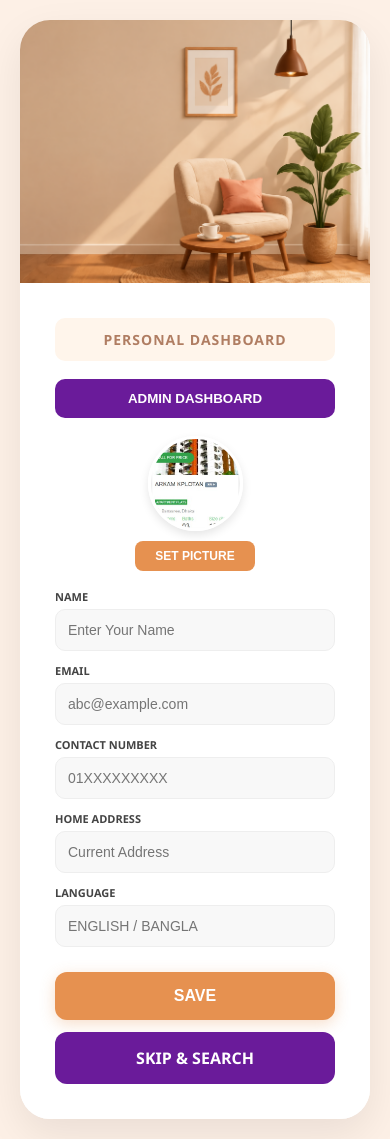
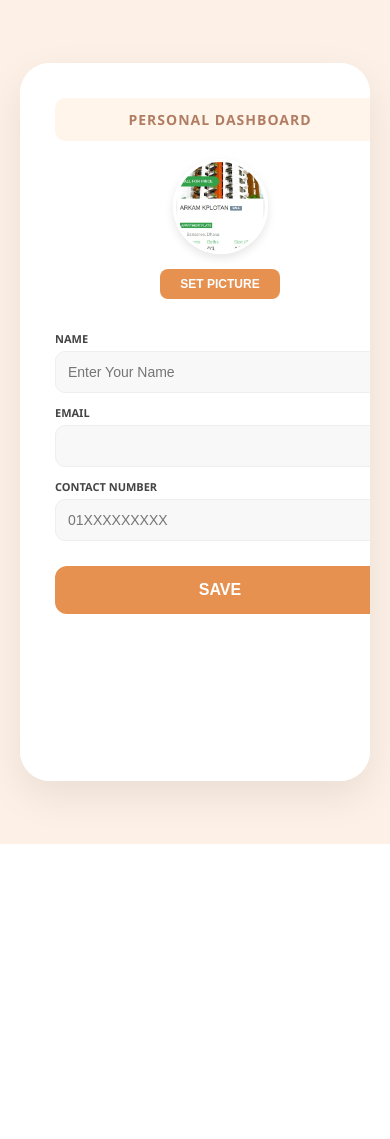
Before and after one commit to Riya1153/StayFinder, a Django app: page /dashboard/ in a window 390 px wide. After the commit the page ends 844 px from the top, so only its background shows below. Run offline with Django 5.2, Linux system fonts and the light colour scheme.

Commit message:
fixed dashboard views and indentation

```diff
--- a/core/templates/dashboard.html
+++ b/core/templates/dashboard.html
@@ -1,233 +1,68 @@
 {% load static %}
+<!DOCTYPE html>
 <html lang="en">
 <head>
     <meta charset="UTF-8">
     <meta name="viewport" content="width=device-width, initial-scale=1.0">
     <title>StayFinder Dashboard</title>
+    <style>
+        /* Keeping your existing styles */
+        * { margin: 0; padding: 0; box-sizing: border-box; }
+        body { background: #fdf0e6; font-family: 'Segoe UI', sans-serif; display: flex; justify-content: center; align-items: center; min-height: 100vh; padding: 20px; }
+        .container { display: flex; background: white; border-radius: 30px; box-shadow: 0 15px 40px rgba(0,0,0,0.08); width: 100%; max-width: 1150px; height: 85vh; min-height: 650px; overflow: hidden; }
+        .dashboard-card { flex: 1; padding: 35px; min-width: 400px; display: flex; flex-direction: column; background: white; z-index: 2; overflow-y: auto; }
+        .header { background: #fff5eb; color: #b07d62; padding: 12px; text-align: center; border-radius: 10px; font-weight: 800; margin-bottom: 18px; font-size: 14px; letter-spacing: 1px; text-transform: uppercase; }
 
-    <style>
-        * { margin: 0; padding: 0; box-sizing: border-box; }
+        /* Profile Section Styling */
+        .profile-section { text-align: center; margin-bottom: 20px; }
+        .profile-section img { width: 95px; height: 95px; border-radius: 50%; object-fit: cover; border: 3px solid #fff; box-shadow: 0 4px 10px rgba(0,0,0,0.1); }
+        .set-picture-btn { background: #e69150; border: none; padding: 8px 20px; margin-top: 10px; border-radius: 8px; color: white; font-weight: bold; font-size: 12px; cursor: pointer; }
 
-        body {
-            background: #fdf0e6;
-            font-family: 'Segoe UI', sans-serif;
-            display: flex;
-            justify-content: center;
-            align-items: center;
-            min-height: 100vh;
-            padding: 20px;
-        }
+        /* Form Styling */
+        label { font-size: 11px; font-weight: 800; color: #444; margin-top: 12px; display: block; text-transform: uppercase; }
+        input { width: 100%; background: #f8f8f8; padding: 12px; border-radius: 10px; margin-top: 5px; border: 1px solid #eee; outline: none; font-size: 14px; color: #333; }
+        .save-btn { width: 100%; margin-top: 25px; padding: 15px; background: #e69150; border: none; border-radius: 12px; color: white; font-weight: bold; font-size: 16px; cursor: pointer; text-transform: uppercase; }
 
-        .container {
-            display: flex;
-            background: white;
-            border-radius: 30px;
-            box-shadow: 0 15px 40px rgba(0,0,0,0.08);
-            width: 100%;
-            max-width: 1150px;
-            height: 85vh;
-            min-height: 650px;
-            overflow: hidden;
-        }
-
-        .dashboard-card {
-            flex: 1;
-            padding: 35px;
-            min-width: 400px;
-            display: flex;
-            flex-direction: column;
-            justify-content: center;
-            background: white;
-            z-index: 2;
-        }
-
-        .header {
-            background: #fff5eb;
-            color: #b07d62;
-            padding: 12px;
-            text-align: center;
-            border-radius: 10px;
-            font-weight: 800;
-            margin-bottom: 18px;
-            font-size: 14px;
-            letter-spacing: 1px;
-        }
-
-        .admin-btn {
-            width: 100%;
-            margin-bottom: 18px;
-            padding: 12px;
-            background: #6a1b9a;
-            color: white;
-            border: none;
-            border-radius: 10px;
-            font-weight: bold;
-            cursor: pointer;
-        }
-
-        .profile {
-            text-align: center;
-            margin-bottom: 18px;
-        }
-
-        .profile img {
-            width: 95px;
-            height: 95px;
-            border-radius: 50%;
-            object-fit: cover;
-            border: 3px solid #fff;
-            box-shadow: 0 4px 10px rgba(0,0,0,0.1);
-        }
-
-        .profile button {
-            background: #e69150;
-            border: none;
-            padding: 8px 20px;
-            margin-top: 10px;
-            border-radius: 8px;
-            color: white;
-            font-weight: bold;
-            font-size: 12px;
-            cursor: pointer;
-        }
-
-        .label {
-            font-size: 11px;
-            font-weight: 800;
-            color: #444;
-            margin-top: 12px;
-            display: block;
-            text-transform: uppercase;
-        }
-
-        .input-box {
-            background: #f8f8f8;
-            padding: 12px;
-            border-radius: 10px;
-            margin-top: 5px;
-            border: 1px solid #eee;
-        }
-
-        .input-box input {
-            width: 100%;
-            border: none;
-            background: transparent;
-            outline: none;
-            font-size: 14px;
-            color: #333;
-        }
-
-        .save-btn {
-            width: 100%;
-            margin-top: 25px;
-            padding: 15px;
-            background: #e69150;
-            border: none;
-            border-radius: 12px;
-            color: white;
-            font-weight: bold;
-            font-size: 16px;
-            cursor: pointer;
-            box-shadow: 0 4px 15px rgba(230,145,80,0.3);
-            text-transform: uppercase;
-        }
-
-        .skip-btn {
-            display: block;
-            width: 100%;
-            margin-top: 12px;
-            padding: 15px;
-            background: #6a1b9a;
-            border: none;
-            border-radius: 12px;
-            color: white;
-            font-weight: bold;
-            font-size: 16px;
-            cursor: pointer;
-            text-align: center;
-            text-decoration: none;
-            text-transform: uppercase;
-        }
-
-        .right-side {
-            flex: 1.8;
-            position: relative;
-        }
-
-        .right-side img {
-            width: 100%;
-            height: 100%;
-            object-fit: cover;
-            display: block;
-        }
-
-        @media (max-width: 950px) {
-            .container {
-                flex-direction: column;
-                height: auto;
-            }
-
-            .right-side {
-                height: 350px;
-                order: -1;
-            }
-
-            .dashboard-card {
-                min-width: 100%;
-            }
-        }
+        .right-side { flex: 1.8; }
+        .right-side img { width: 100%; height: 100%; object-fit: cover; }
     </style>
 </head>
-
 <body>
 
 <div class="container">
     <div class="dashboard-card">
-        <div class="header">PERSONAL DASHBOARD</div>
+        <div class="header">Personal Dashboard</div>
 
-        <a href="{% url 'admin_dashboard' %}" style="text-decoration:none;">
-            <button type="button" class="admin-btn">ADMIN DASHBOARD</button>
-        </a>
+        {% if show_admin_btn %}
+        <div style="margin-bottom: 20px;">
+            <a href="{% url 'admin_dashboard' %}"
+               style="background-color: #6a1b9a; color: white; padding: 15px; display: block; text-align: center; text-decoration: none; border-radius: 12px; font-weight: bold; text-transform: uppercase; font-size: 14px;">
+                ADMIN DASHBOARD
+            </a>
+        </div>
+        {% endif %}
 
-        <form method="POST" enctype="multipart/form-data" action=".">
+        <div class="profile-section">
+            <img id="preview" src="{{ user_data.profile_pic.url|default:'/static/images/arkam.png' }}" alt="Profile">
+            <br>
+            <input type="file" id="upload" name="profile_image" hidden accept="image/*">
+            <button type="button" class="set-picture-btn" onclick="document.getElementById('upload').click()">SET PICTURE</button>
+        </div>
+
+        <form method="POST" enctype="multipart/form-data">
             {% csrf_token %}
 
-            <div class="profile">
-                <img id="preview" src="{% static 'images/arkam.png' %}" alt="profile">
-                <br>
-                <input type="file" id="upload" name="profile_image" hidden accept="image/*">
-                <button type="button" onclick="document.getElementById('upload').click()">SET PICTURE</button>
-            </div>
+            <label>NAME</label>
+            <input type="text" name="full_name" placeholder="Enter Your Name" value="{{ user_data.name|default:'' }}">
 
-            <label class="label">Name</label>
-            <div class="input-box">
-                <input type="text" name="full_name" placeholder="Enter Your Name">
-            </div>
+            <label>EMAIL</label>
+            <input type="email" name="email" value="{{ request.user.email }}" readonly>
 
-            <label class="label">Email</label>
-            <div class="input-box">
-                <input type="email" name="email" placeholder="abc@example.com">
-            </div>
-
-            <label class="label">Contact Number</label>
-            <div class="input-box">
-                <input type="text" name="phone" placeholder="01XXXXXXXXX">
-            </div>
-
-            <label class="label">Home Address</label>
-            <div class="input-box">
-                <input type="text" name="address" placeholder="Current Address">
-            </div>
-
-            <label class="label">Language</label>
-            <div class="input-box">
-                <input type="text" name="language" placeholder="ENGLISH / BANGLA">
-            </div>
+            <label>CONTACT NUMBER</label>
+            <input type="text" name="phone" placeholder="01XXXXXXXXX" value="{{ user_data.phone|default:'' }}">
 
             <button type="submit" class="save-btn">SAVE</button>
         </form>
-
-        <a href="{% url 'search_page' %}" class="skip-btn">SKIP & SEARCH</a>
     </div>
 
     <div class="right-side">
@@ -236,6 +71,7 @@
 </div>
 
 <script>
+    // Preview image before upload
     document.getElementById("upload").onchange = function(event) {
         let reader = new FileReader();
         reader.onload = function() {
--- a/core/views.py
+++ b/core/views.py
@@ -1,6 +1,9 @@
 from django.shortcuts import render, redirect, get_object_or_404
-from django.http import HttpResponse
-from django.contrib.admin.views.decorators import staff_member_required
+from django.http import HttpResponse,HttpResponseForbidden
+from django.contrib.auth.models import User
+from .models import Owner, UserProfile
+from django.contrib.auth import authenticate, login
+
 from .models import (
     Hostel, Owner, House,
     UserProfile, BookingRequest, RequirementAlert,
@@ -15,16 +18,43 @@ def front_page(request):
 
 
 def registration(request):
-    if request.method == "POST":
-        Owner.objects.create(
-            name=request.POST.get('name') or "",
-            phone=request.POST.get('phone') or "",
-            email=request.POST.get('email') or "",
-            password = request.POST.get('password') or ""
-        )
-        return redirect('login_view')
+     if request.method == "POST":
+        role = request.POST.get('role')
+        username = request.POST.get('name')
+        email = request.POST.get('email')
+        password = request.POST.get('password')
+        phone = request.POST.get('phone')
 
-    return render(request, 'registration.html')
+        # 1. Create the Auth User (Always do this so they can log in)
+        if not User.objects.filter(username=email).exists():
+            User.objects.create_user(
+                username=email,
+                email=email,
+                password=password,
+                first_name=username
+            )
+
+        # 2. Add to the Student table in CORE
+        if role == 'student':
+            Student.objects.create(
+                name=username,
+                email=email,
+                phone=phone,
+                password=password
+            )
+
+        # 3. Add to the Owner table in CORE (if they chose Owner)
+        elif role == 'owner':
+            Owner.objects.create(
+                name=username,
+                email=email,
+                phone=phone,
+                password=password
+            )
+
+            return redirect('login')
+
+     return render(request, 'registration.html')
 
 
 def login_view(request):
@@ -32,52 +62,70 @@ def login_view(request):
         email = request.POST.get("email")
         password = request.POST.get("password")
 
+        # 1. Authenticate against the built-in User table (uses hashes)
+        user = authenticate(request, username=email, password=password)
 
-        user = Owner.objects.filter(email=email, password=password).first()
+        if user is not None:
+            # 2. Log the user in (this creates the session)
+            login(request, user)
 
-        if user:
-
-            request.session['owner_id'] = user.id
+            # 3. Redirect to your dashboard
             return redirect('dashboard')
         else:
-
-            return HttpResponse("Invalid email or password. Please try again.")
+            # Show the error message you saw in your screenshot
+            return render(request, 'login.html', {'error': "Invalid email or password."})
 
     return render(request, 'login.html')
 
 
 def dashboard(request):
+    is_admin = request.user.is_authenticated and request.user.is_superuser
+    owner_id = request.session.get('owner_id')
+
+    user_data = None
+    if owner_id:
+        user_data = Owner.objects.filter(id=owner_id).first()
+
     if request.method == "POST":
-        UserProfile.objects.create(
-            full_name=request.POST.get("full_name") or "",
-            email=request.POST.get("email") or "",
-            phone=request.POST.get("phone") or "",
-            address=request.POST.get("address") or "",
-            language=request.POST.get("language") or ""
+        # Update or Create Profile Logic
+        full_name = request.POST.get("full_name") or ""
+        email = request.POST.get("email") or ""
+
+        UserProfile.objects.update_or_create(
+            email=email,
+            defaults={
+                'full_name': full_name,
+                'phone': request.POST.get("phone") or "",
+                'address': request.POST.get("address") or "",
+                'language': request.POST.get("language") or "",
+            }
         )
         return redirect("search_page")
 
-    return render(request, 'dashboard.html')
+    context = {
+        'user_data': user_data,
+        'show_admin_btn': is_admin or owner_id
+    }
+    return render(request, 'dashboard.html', context)
 
 
-@staff_member_required
+
 def admin_dashboard(request):
+    is_admin = request.user.is_authenticated and request.user.is_superuser
+    is_owner = 'owner_id' in request.session
+
+    if not (is_admin or is_owner):
+        return redirect('dashboard')
+
     total_users = Owner.objects.count()
     total_hostels = Hostel.objects.count()
     total_houses = House.objects.count()
-
     total_booking_requests = BookingRequest.objects.count()
     total_requirement_alerts = RequirementAlert.objects.count()
     total_applications = ApplicationForm.objects.count()
     total_feedbacks = PaymentFeedback.objects.count()
 
-    owners = Owner.objects.all().order_by('-id')[:10]
-    booking_requests = BookingRequest.objects.all().order_by('-id')[:10]
-    requirement_alerts = RequirementAlert.objects.all().order_by('-id')[:10]
-    applications = ApplicationForm.objects.all().order_by('-id')[:10]
-    feedbacks = PaymentFeedback.objects.all().order_by('-id')[:10]
-
-    return render(request, 'admin_dashboard.html', {
+    context = {
         'total_users': total_users,
         'total_hostels': total_hostels,
         'total_houses': total_houses,
@@ -85,12 +133,20 @@ def admin_dashboard(request):
         'total_requirement_alerts': total_requirement_alerts,
         'total_applications': total_applications,
         'total_feedbacks': total_feedbacks,
-        'owners': owners,
-        'booking_requests': booking_requests,
-        'requirement_alerts': requirement_alerts,
-        'applications': applications,
-        'feedbacks': feedbacks,
-    })
+        'owners': Owner.objects.all().order_by('-id')[:10],
+        'booking_requests': BookingRequest.objects.all().order_by('-id')[:10],
+        'requirement_alerts': RequirementAlert.objects.all().order_by('-id')[:10],
+        'applications': ApplicationForm.objects.all().order_by('-id')[:10],
+        'feedbacks': PaymentFeedback.objects.all().order_by('-id')[:10],
+    }
+    return render(request, 'admin_dashboard.html', context)
+
+def logout_view(request):
+    if 'owner_id' in request.session:
+        del request.session['owner_id']
+    from django.contrib.auth import logout
+    logout(request)
+    return redirect('front_page')
 
 
 def add_hostel(request):
@@ -215,7 +271,7 @@ def payment_feedback(request):
     return render(request, "payment_feedback.html")
 
 
-@staff_member_required
+
 def export_excel(request):
     wb = openpyxl.Workbook()
 
@@ -339,7 +395,7 @@ def export_excel(request):
     return response
 
 
-@staff_member_required
+
 def add_house_admin(request):
     if request.method == "POST":
         owner = Owner.objects.create(
@@ -361,7 +417,7 @@ def add_house_admin(request):
     return render(request, "add_house_admin.html")
 
 
-@staff_member_required
+
 def add_boys_hostel_admin(request):
     if request.method == "POST":
         owner = Owner.objects.create(
@@ -386,7 +442,7 @@ def add_boys_hostel_admin(request):
     })
 
 
-@staff_member_required
+
 def add_girls_hostel_admin(request):
     if request.method == "POST":
         owner = Owner.objects.create(
```
Also changed, not shown: core/admin.py (+6 -1 lines), core/models.py (+13 -0 lines), core/templates/registration.html (+9 -0 lines), core/migrations/0012_student.py (added), db.sqlite3.
